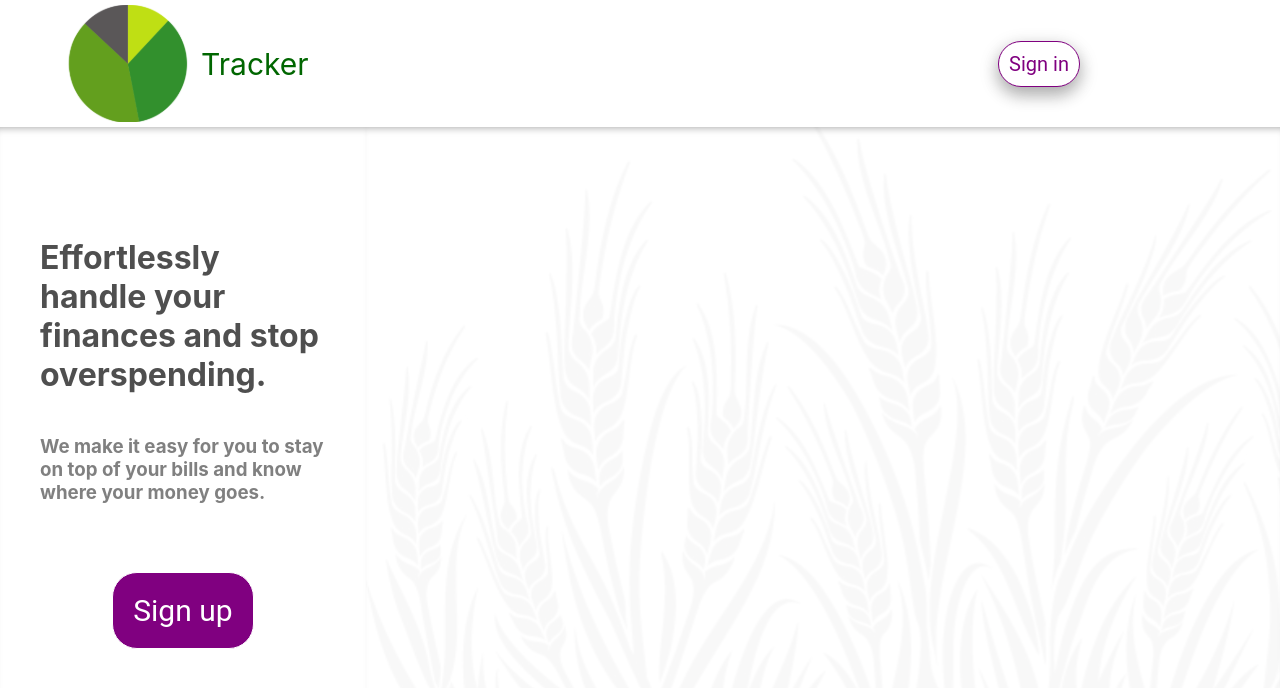
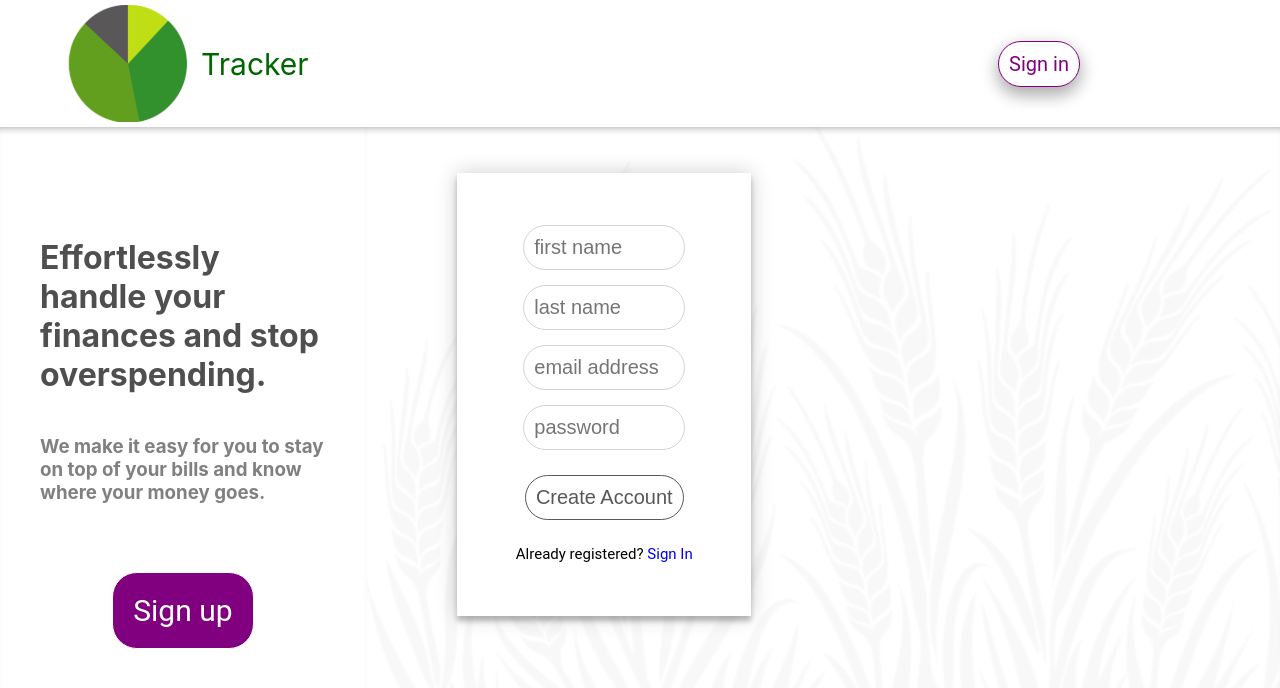
Before and after one commit to MartinZugs/Expense-Tracker, a React (Create React App) app in the folder my-app/: page /#/signUp in a window 1280 px wide. Before the commit this address led to /#/SignIn. Shown: the top 688 px of the page. Built offline with nearby package versions, Linux system fonts and the light colour scheme.

Commit message:
starting signup form validation

```diff
--- a/my-app/package.json
+++ b/my-app/package.json
@@ -3,6 +3,7 @@
   "version": "0.1.0",
   "private": true,
   "dependencies": {
+    "@jest/globals": "^26.6.2",
     "@testing-library/jest-dom": "^5.11.9",
     "@testing-library/react": "^11.2.5",
     "@testing-library/user-event": "^12.8.0",
--- a/my-app/src/content/SignUp.js
+++ b/my-app/src/content/SignUp.js
@@ -1,40 +1,119 @@
-
 import React, { Component } from 'react';
 import "./signUp.css"
 import "../components/button.css"
+
+
+
+const validEmailRegex = RegExp(/^(([^<>()\[\]\.,;:\s@\"]+(\.[^<>()\[\]\.,;:\s@\"]+)*)|(\".+\"))@(([^<>()[\]\.,;:\s@\"]+\.)+[^<>()[\]\.,;:\s@\"]{2,})$/i);
+const validateForm = (errors) => {
+    let valid = true;
+    Object.values(errors).forEach(
+        (val) => val.length > 0 && (valid = false)
+    );
+    return valid;
+}
+
 class SignUp extends Component {
+
+
+    constructor(props) {
+        super(props);
+        this.state = {
+            firstName: null,
+            lastName: null,
+            email: null,
+            password: null,
+            errors: {
+                firstName: '',
+                lastName:'',
+                email: '',
+                password: '',
+            }
+        };
+    }
+
+    handleChange = (event) => {
+        event.preventDefault();
+        const { name, value } = event.target;
+        let errors = this.state.errors;
+
+        switch (name) {
+            case 'firstName':
+                errors.firstName =
+                    value.length < 1
+                        ? 'A first name is required!'
+                        : '';
+                break;
+            case 'lastName':
+                errors.lastName =
+                    value.length < 1
+                        ? 'A last name is required!'
+                        : '';
+                break;
+            case 'email':
+                errors.email =
+                    validEmailRegex.test(value)
+                        ? ''
+                        : 'Email is not valid!';
+                break;
+            case 'password':
+                errors.password =
+                    value.length < 6
+                        ? 'Your password must be at least 6 characters long!'
+                        : '';
+                break;
+            default:
+                break;
+        }
+
+        this.setState({errors, [name]: value});
+    }
+
+    handleSubmit = (event) => {
+        event.preventDefault();
+        if(validateForm(this.state.errors)) {
+            alert('Valid Form')
+        }else{
+            alert('Invalid Form')
+        }
+    }
     render() {
+        const {errors} = this.state;
         return (
 
             <div className="formContainer">
 
-                <div className="sign-up_form">
+                <form className="sign-up_form" onSubmit={this.handleSubmit} >
                     <div className="text-container">
                         <div className="form-input">
-                        <input className="input-field" type="text" placeholder="first name"/>
+                        <input className="input-field" type="text" placeholder="first name" name="firstName" onChange={this.handleChange} />
+                            {errors.firstName.length > 0 &&
+                            <span className='error'>{errors.firstName}</span>}
                         </div>
 
                         <div className="form-input">
-                        <input className="input-field" type="text" placeholder="last name"/>
+                        <input className="input-field" type="text" placeholder="last name" name="lastName" onChange={this.handleChange} />
+                            {errors.lastName.length > 0 && <span className='error'>{errors.lastName}</span>}
                         </div>
 
                         <div className="form-input">
-                        <input className="input-field"  type="text" placeholder="email address"/>
+                        <input className="input-field"  type="text" placeholder="email address" name="email" onChange={this.handleChange} />
+                            {errors.email.length > 0 && <span className='error'>{errors.email}</span>}
                         </div>
 
                         <div className="form-input">
-                        <input className="input-field" type="password" placeholder="password"/>
-                        </div>
+                            <div className='info'>
 
-                        <div className="form-input">
-                        <input className="input-field" type="password" placeholder="verify password"/>
+                            </div>
+                        <input className="input-field" type="password" placeholder="password" name="password" onChange={this.handleChange} />
+                            {errors.password.length > 0 && <span className='error'>{errors.password}</span>}
                         </div>
 
                         <button className="btn--primary--form btn--small" type="submit">Create Account</button>
                         <p className="message">Already registered? <a href="#">Sign In</a></p>
 
                     </div>
-                </div>
+                </form>
 
             </div>
         )
--- a/my-app/src/content/signUp.css
+++ b/my-app/src/content/signUp.css
@@ -13,7 +13,7 @@
 .text-container{
 
     font-family: "Roboto", sans-serif;
-    font-size: 20px;
+    font-size: 15px;
     padding: 10% 15% 10% 15%;
 
 
@@ -33,3 +33,8 @@
     max-width: none !important;
 
 }
+
+.error{
+    color: purple;
+    font-size: 10px;
+}
```
